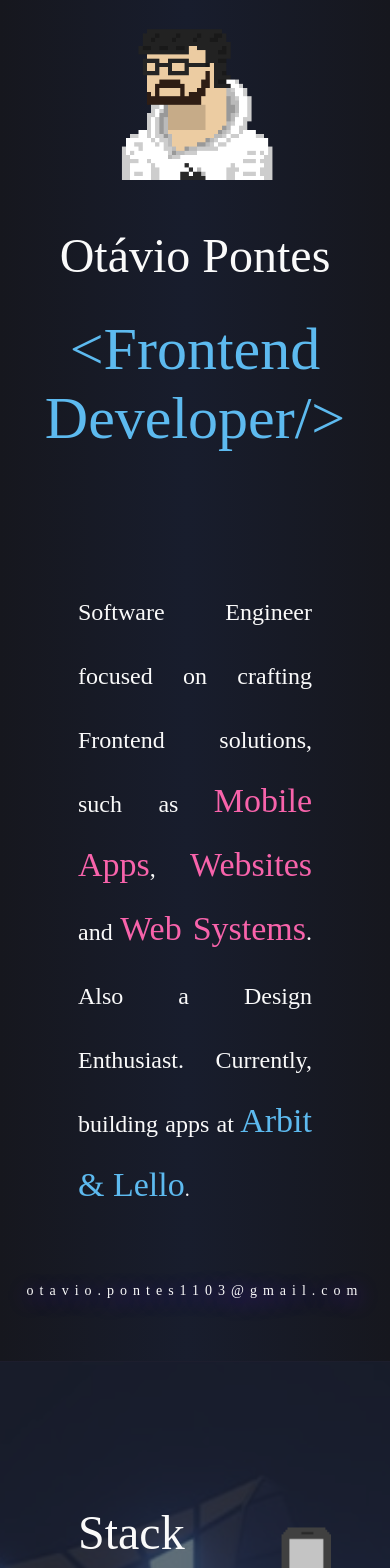
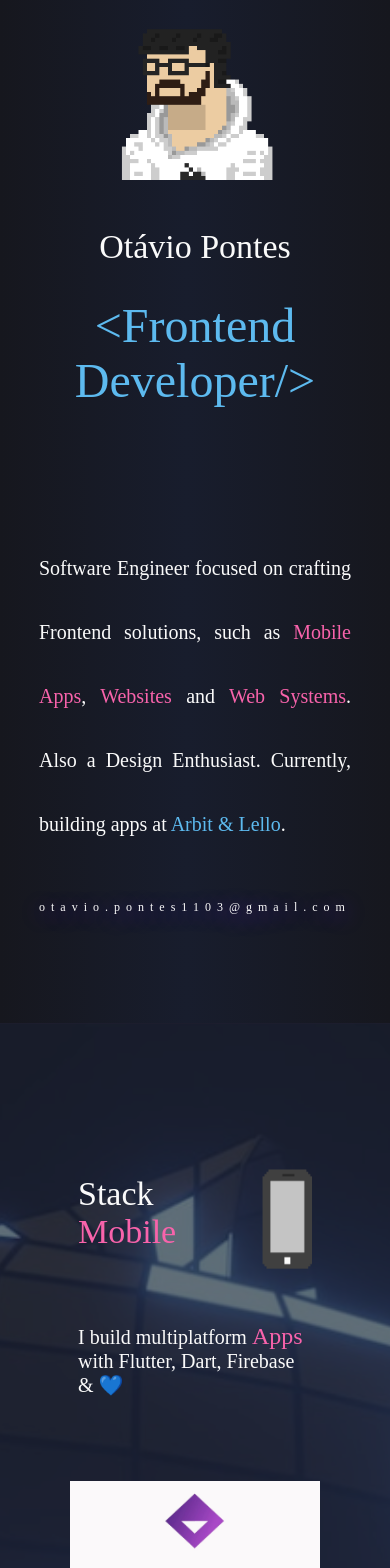
Before and after one commit to OtavioPontes/portfolio-site, a Next.js app: page / in a window 390 px wide. Shown: the top 1568 px of the page. Built offline with nearby package versions, Linux system fonts and the light colour scheme.

Commit message:
feat: 💄 Change font size & buttons responsivity

```diff
--- a/components/Body.js
+++ b/components/Body.js
@@ -29,6 +29,7 @@ function Body() {
           <span className={styles.textHighlighted}>Apps</span>{" "}
           <span className={styles.text}>with Flutter, Dart, Firebase & 💙</span>
         </p>
+        <div className={styles.spacer}></div>
         <div className={styles.apps}>
           <div className={styles.app}>
             <Image
@@ -105,19 +106,14 @@ function Body() {
           target="_"
           className={styles.floatButtonLinkedin}
         >
-          <Image
-            src={linkedin}
-            width={100}
-            height={100}
-            alt="Link p/ Linkedin"
-          />
+          <Image src={linkedin} width={80} height={80} alt="Link p/ Linkedin" />
         </a>
         <a
           href="https://github.com/OtavioPontes"
           target="_"
           className={styles.floatButtonGithub}
         >
-          <Image src={github} width={100} height={100} alt="Link p/ Github" />
+          <Image src={github} width={80} height={80} alt="Link p/ Github" />
         </a>
         <div className={styles.space}></div>
         <footer className={styles.footerText}>
--- a/components/Body.module.css
+++ b/components/Body.module.css
@@ -16,7 +16,11 @@
 }
 
 .space{
-    padding-bottom: 20rem;
+    height:  25rem;
+}
+
+.spacer{
+    height:  1rem;
 }
 
 .titleMobile{
@@ -74,7 +78,7 @@
   }
 .text{
     color: var(--white);
-    font: var(--headline4);
+    font: var(--headline5);
 }
 
 .textHighlighted{
@@ -89,23 +93,23 @@
 .textTitle{
     margin-right: 1rem;
     color: var(--white);
-    font: var(--headline3);
+    font: var(--headline4);
 }
 
 .textTitleHighlighted{
     margin-right: 1rem;
     color: var(--pink);
-    font: var(--headline3);
+    font: var(--headline4);
 }
 .textTitleHighlightedBlue{
     margin-right: 1rem;
     color: var(--blue);
-    font: var(--headline3);
+    font: var(--headline4);
 }
 
 .floatButtonLinkedin{
     position:fixed;
-    bottom:180px;
+    bottom:160px;
 	right:40px;
 }
 
@@ -120,7 +124,7 @@
     height: max-content;
 	top:60vh;
 	left:50px;
-    font: var(--headline4);
+    font: var(--headline5);
     letter-spacing: 10px;
     writing-mode: vertical-rl;
     text-shadow: 1px 4px 20px var(--purple);
@@ -154,16 +158,65 @@
 
 @media only screen and (max-width: 768px) {
     /* For tablets: */
+
+    .space{
+    height: 5rem;
+    }
+
    .floatButtonGithub {
-    visibility: hidden;
+   margin-top: 3rem;
+   position: relative;
+   display: flex;
+   justify-content: center;
+   bottom: 0;
+   right: 0;
 
 
 }
 
    .floatButtonLinkedin {
-    visibility: hidden;
+    margin-top: 10rem;
+    position: relative;
+    bottom: 0;
+    right: 0;
+    display: flex;
+    justify-content: center;
 
 
 }
    .nihongo {visibility: hidden;}
+
+   .titleMobile{
+    font: var(--headline5);
+
+}
+
+.titleWeb{
+    font: var(--headline5);
+}
+
+
+.mobileText{
+
+    font: var(--headline6);
+
+}
+.webText{
+
+    font: var(--headline6);
+
+}
+
+.text{
+    font: var(--headline6);
+}
+
+.textHighlighted{
+    font: var(--headline5);
+}
+.textHighlightedBlue{
+    font: var(--headline5);
+}
+
+
   }
--- a/components/Header.js
+++ b/components/Header.js
@@ -13,8 +13,8 @@ function Header() {
         priority
         alt="Pixel art of the author"
       />
-      <h3 className={styles.name}>Otávio Pontes</h3>
-      <h2 className={styles.title}>&lt;Frontend Developer/&gt;</h2>
+      <h4 className={styles.name}>Otávio Pontes</h4>
+      <h3 className={styles.title}>&lt;Frontend Developer/&gt;</h3>
       <div>
         <h6 className={styles.textSection}>
           <span className={styles.text}>
--- a/components/Header.module.css
+++ b/components/Header.module.css
@@ -28,26 +28,26 @@
   }
 .text{
     color: var(--white);
-    font: var(--headline5);
+    font: var(--headline6);
 }
 
 .textHighlighted{
     color: var(--pink);
-    font: var(--headline4);
+    font: var(--headline5);
 }
 .textHighlightedBlue{
     color: var(--blue);
-    font: var(--headline4);
+    font: var(--headline5);
 }
 
 .divEmail{
     display: flex;
     align-self: flex-end;
-    margin: 3rem 12rem 3rem 0;
+    margin: 2rem 12rem 6rem 0;
 }
 
 .email{
-
+    font: var(--body2);
     letter-spacing: 6px;
     text-shadow: 1px 4px 20px var(--purple);
 }
@@ -55,11 +55,27 @@
 @media only screen and (max-width: 768px) {
     /* For tablets: */
     .email{
-        font: var(--body2);
+        font: var(--caption);
     }
     .divEmail{
         align-self: center;
         margin-right: 0;
     }
 
+    .textSection{
+        width: 80vw;
+    }
+
+    .text{
+        font: var(--body);
+
+    }
+
+    .textHighlighted{
+        font: var(--headline6);
+    }
+    .textHighlightedBlue{
+        font: var(--headline6);
+    }
+
   }
```
